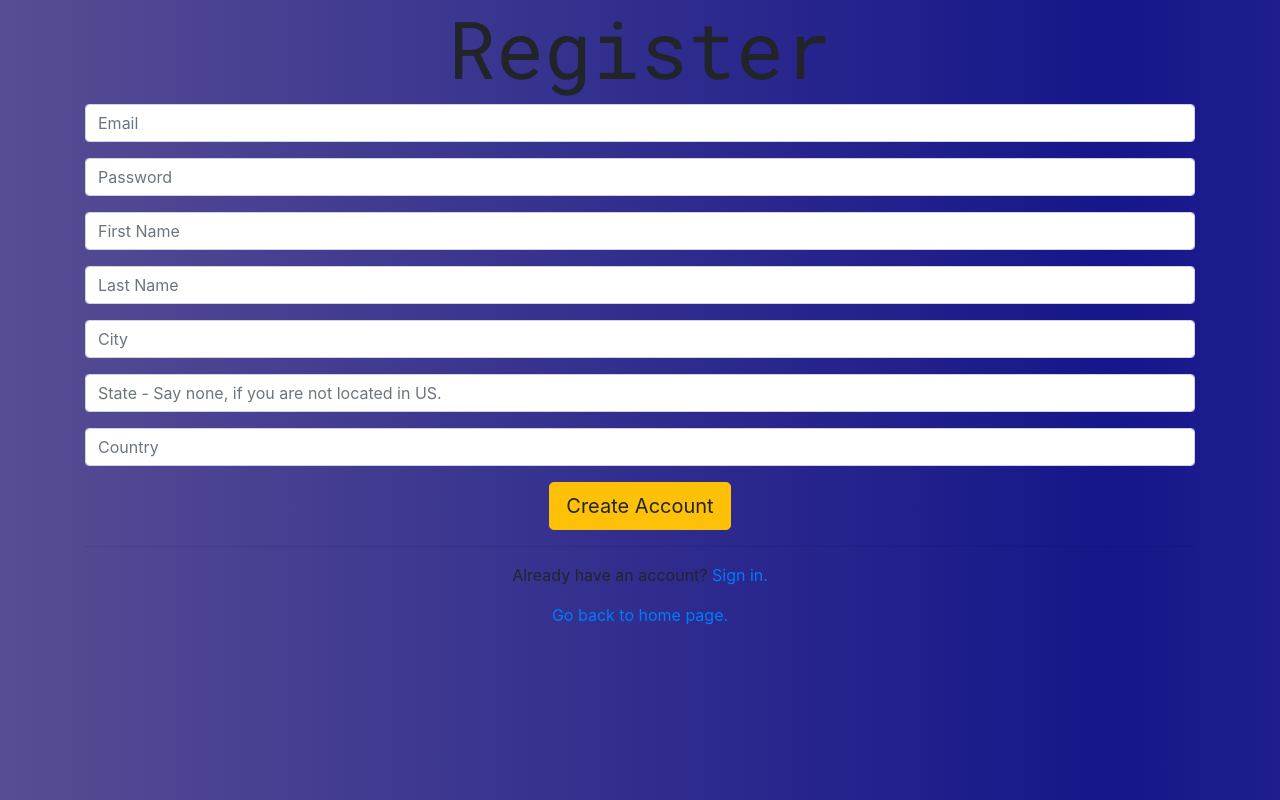
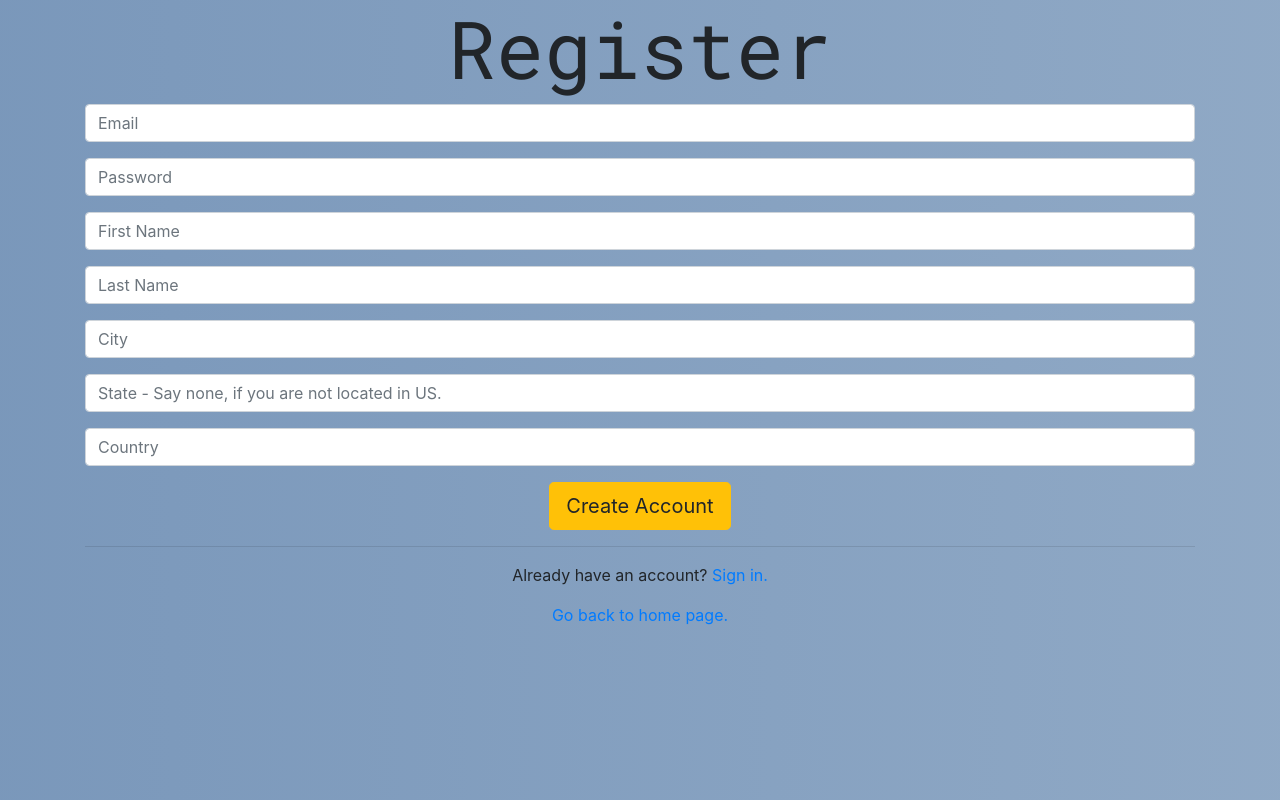
Before and after one commit to christinmd/the-ushe, a React (Create React App) app: page /register in a window 1280 px wide. Built offline with nearby package versions, Linux system fonts and the light colour scheme.

Commit message:
adding features to css and fixing login and register form actions

```diff
--- a/src/pages/Home/Home.js
+++ b/src/pages/Home/Home.js
@@ -3,9 +3,6 @@ import "./home.css";
 class Home extends Component {
   componentDidMount() {
     document.body.classList.add("background");
-  }
-  componentWillUnmount(){
-    document.body.classList.remove("background")
   }
   render() {
     return (
--- a/src/pages/Login/Login.js
+++ b/src/pages/Login/Login.js
@@ -3,10 +3,7 @@ import "./login.css"
 
 class Login extends Component {
   componentDidMount() {
-    document.body.classList.add("background");
-  }
-  componentWillUnmount(){
-    document.body.classList.remove("background")
+    document.body.classList.add("background-login");
   }
   render() {
     return (
@@ -14,7 +11,7 @@ class Login extends Component {
       <div className="align-items-center">
           <h1><span className="fa fa-sign-in"></span> Login</h1>
 
-          <form action="/login" method="post">
+          <form>
               <div className="form-group">
 
                   <input type="email" className="form-control" placeholder="Email" name="email"/>
--- a/src/pages/Login/login.css
+++ b/src/pages/Login/login.css
@@ -1,4 +1,4 @@
-.background {
+.background-login {
   background: linear-gradient(
     270deg,
     #24acc4,
--- a/src/pages/Register/Register.js
+++ b/src/pages/Register/Register.js
@@ -1,8 +1,11 @@
 import React, { Component } from "react";
+import "./register.css"
+
 class Register extends Component {
   componentDidMount() {
-    document.body.classList.add("background");
+    document.body.classList.add("background-register");
   }
+
   render() {
     return (
       <div class="container">
@@ -12,7 +15,7 @@ class Register extends Component {
           <h1><span class="fa fa-sign-in"></span> Register</h1>
 
 
-          <form action="/register" method="post">
+          <form>
               <div class="form-group">
                   <input type="text" class="form-control" placeholder="Email" name="email" id="email"/>
               </div>
--- /dev/null
+++ b/src/pages/Register/register.css
@@ -0,0 +1,62 @@
+.background-register {
+    background: linear-gradient(
+      270deg,
+      #D8E1E9,
+      #B3C5D7,
+      #7392B7,
+      #759EB8,
+      #C5D5EA
+    );
+    background-size: 1200% 1200%;
+
+    -webkit-animation: AnimationName 30s ease infinite;
+    -moz-animation: AnimationName 30s ease infinite;
+    -o-animation: AnimationName 30s ease infinite;
+    animation: AnimationName 30s ease infinite;
+  }
+
+
+  @-webkit-keyframes AnimationName {
+    0% {
+      background-position: 0% 50%;
+    }
+    50% {
+      background-position: 100% 50%;
+    }
+    100% {
+      background-position: 0% 50%;
+    }
+  }
+  @-moz-keyframes AnimationName {
+    0% {
+      background-position: 0% 50%;
+    }
+    50% {
+      background-position: 100% 50%;
+    }
+    100% {
+      background-position: 0% 50%;
+    }
+  }
+  @-o-keyframes AnimationName {
+    0% {
+      background-position: 0% 50%;
+    }
+    50% {
+      background-position: 100% 50%;
+    }
+    100% {
+      background-position: 0% 50%;
+    }
+  }
+  @keyframes AnimationName {
+    0% {
+      background-position: 0% 50%;
+    }
+    50% {
+      background-position: 100% 50%;
+    }
+    100% {
+      background-position: 0% 50%;
+    }
+  }
```
